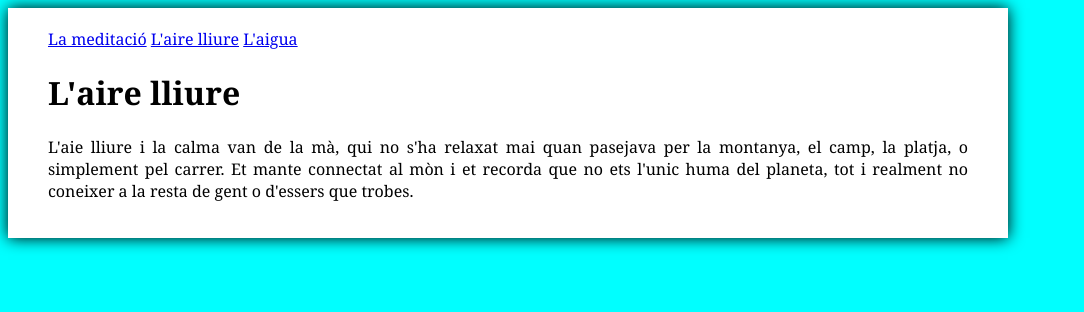
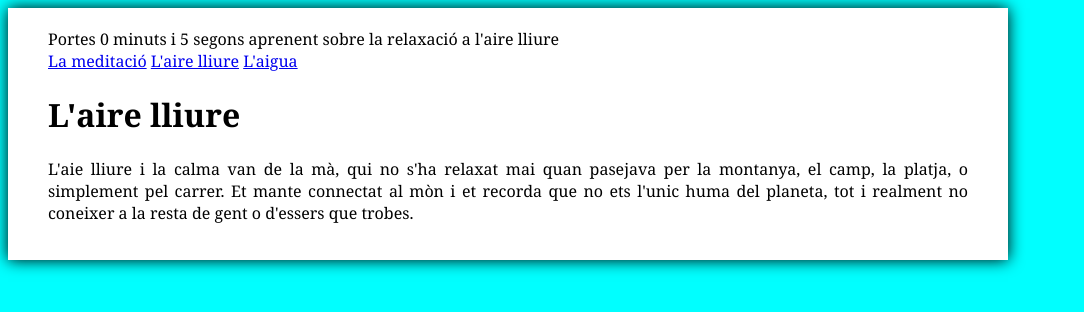
Before and after one commit to Pau-Lopez-Millan/LLM-A5, a plain HTML site: page segon.html in a window 1280 px wide. Shown: the whole page, without its empty margins (0-1084 px from the left). Drawn offline with Linux system fonts and the light colour scheme.

Commit message:
Enhance HTML with meta tags and timer script
Added viewport, author, and keywords meta tags, along with a script to update a timer display.

```diff
--- a/segon.html
+++ b/segon.html
@@ -2,13 +2,41 @@
 <html>
     <head>
         <meta charset="utf-8" />
+        <meta name="viewport" content="width=device-width, initial-scale=1.0">
+        <meta name="author" content="Alumne">
+        <meta name="keywords">
+
         <title>La calma</title>
         <style type="text/css">
             @import url("css/estils.css");
         </style>
+        <script>
+            document.addEventListener("DOMContentLoaded", function() {
+                let segons = 0;
+
+                function actualitzar() {
+                    segons++;
+
+                    let mins = Math.floor(segons / 60);
+                    let secs = segons % 60;
+
+                    document.getElementById("cronometre").textContent =
+                        "Portes " + mins + " minuts i " +
+                        secs + " segons aprenent sobre la relaxació a l'aire lliure";
+                }
+
+                setInterval(actualitzar, 1000);
+            });
+        </script>
     </head>
+
     <body>
         <main class="requadre">
+            <header>
+                <div id="cronometre">
+                    Portes 0 minuts i 0 segons aprenent sobre la relaxacio a l'aire lliure
+                </div>
+            </header>
             <nav class="navegacio">
                 <a href="index.html">La meditació</a>
                 <a href="segon.html">L'aire lliure</a>
```
